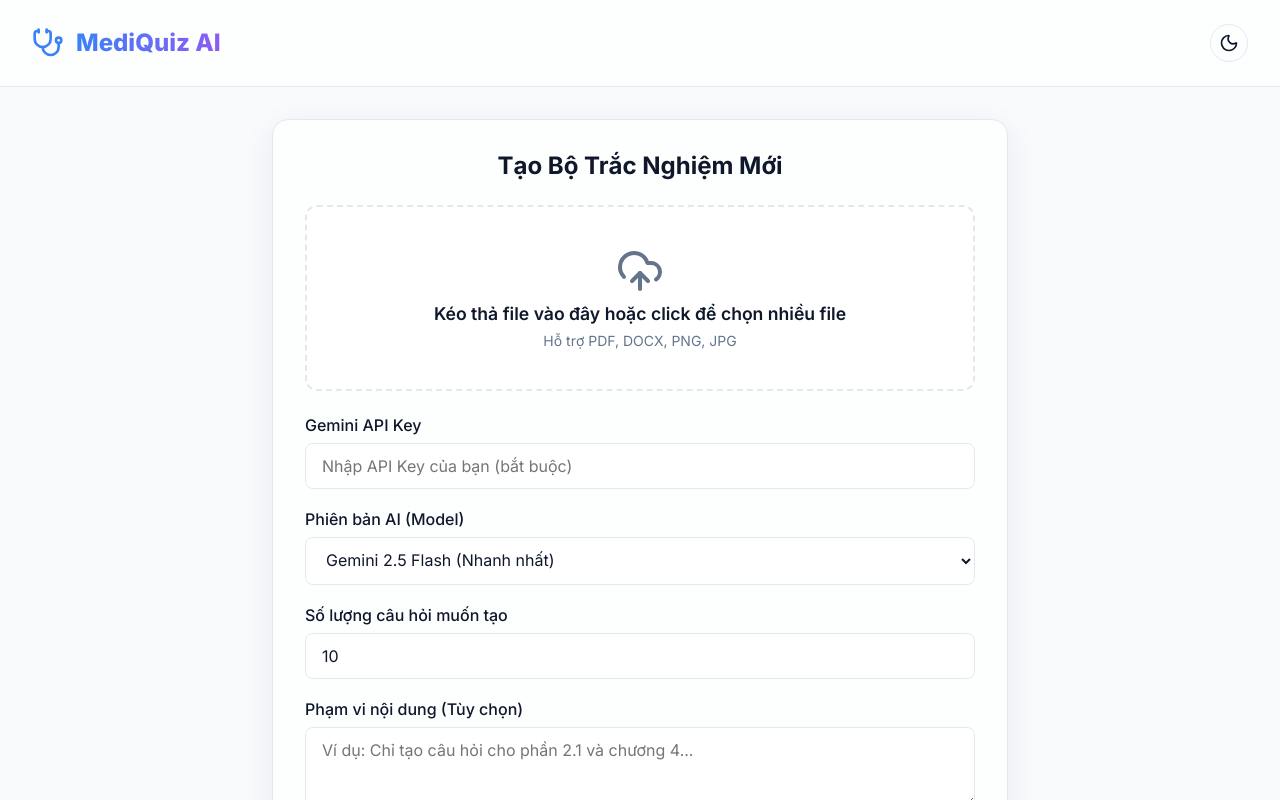
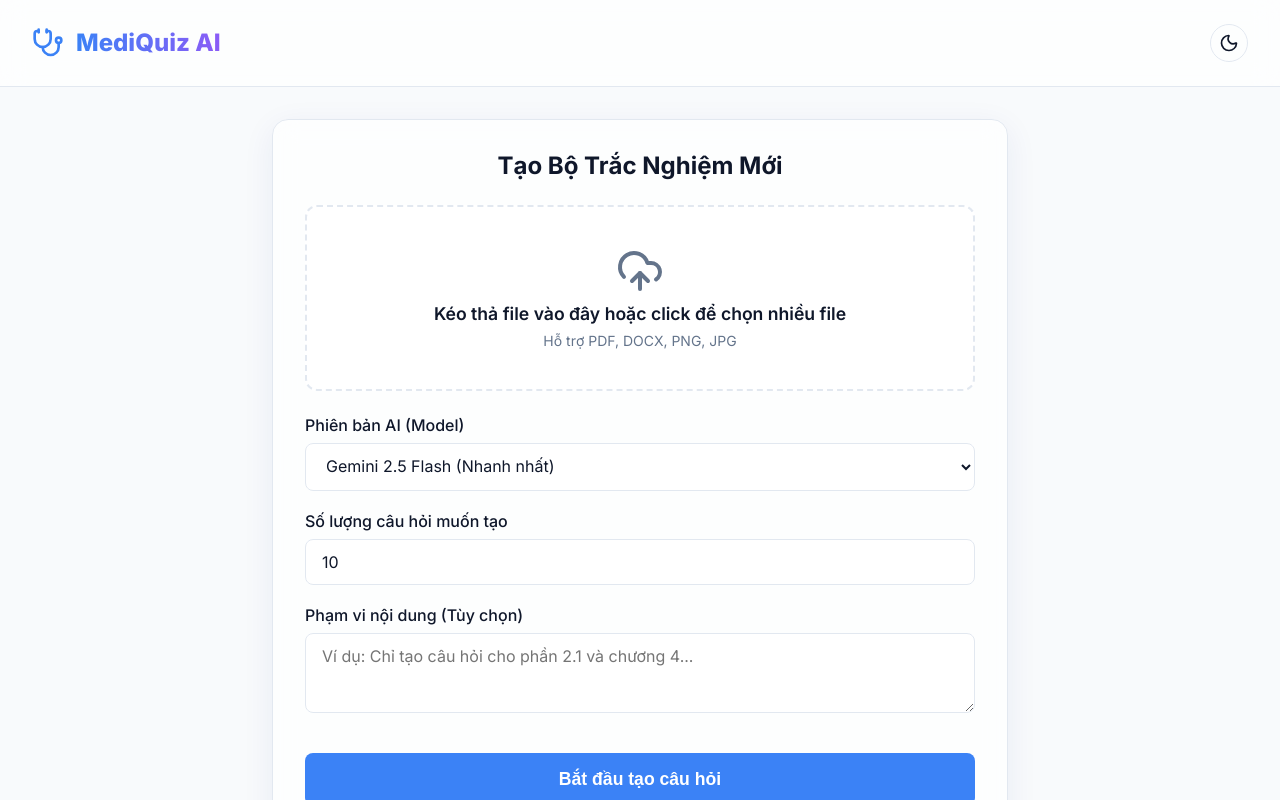
Before and after one commit to smolsosweet/quiz-medical-app, a Next.js app: page / in a window 1280 px wide. Shown: the top 800 px of the page. Built offline with nearby package versions, Linux system fonts and the light colour scheme.

Commit message:
feat: enhance medical prompt and implement hidden .env api key

```diff
--- a/src/app/api/generate/route.ts
+++ b/src/app/api/generate/route.ts
@@ -8,13 +8,17 @@ export async function POST(req: NextRequest) {
   try {
     const formData = await req.formData();
     const files = formData.getAll("files") as File[];
-    const apiKey = formData.get("apiKey") as string | null;
     const numQuestionsStr = formData.get("numQuestions") as string | null;
     const scope = formData.get("scope") as string | null;
     const previousQuestionsText = formData.get("previousQuestionsText") as string | null;
+    const apiKey = process.env.GEMINI_API_KEY;
 
-    if (!files || files.length === 0 || !apiKey || !numQuestionsStr) {
+    if (!files || files.length === 0 || !numQuestionsStr) {
       return NextResponse.json({ error: "Thiếu dữ liệu đầu vào." }, { status: 400 });
+    }
+
+    if (!apiKey) {
+      return NextResponse.json({ error: "Lỗi cấu hình Server: Thiếu API Key." }, { status: 500 });
     }
 
     const numQuestions = parseInt(numQuestionsStr, 10);
--- a/src/app/page.tsx
+++ b/src/app/page.tsx
@@ -21,7 +21,6 @@ export default function Home() {
 
   // Storage states
   const [files, setFiles] = useState<File[]>([]);
-  const [apiKey, setApiKey] = useState("");
   const [model, setModel] = useState("gemini-2.5-flash");
   const [scope, setScope] = useState("");
   const [previousQuestionsText, setPreviousQuestionsText] = useState("");
@@ -44,10 +43,6 @@ export default function Home() {
       setError("Vui lòng tải lên tài liệu.");
       return;
     }
-    if (!apiKey) {
-      setError("Vui lòng nhập Gemini API Key.");
-      return;
-    }
 
     setIsGenerating(true);
     setError("");
@@ -57,7 +52,6 @@ export default function Home() {
       files.forEach(file => {
         formData.append("files", file);
       });
-      formData.append("apiKey", apiKey);
       formData.append("model", model);
       formData.append("numQuestions", numQ.toString());
       if (scope.trim()) {
@@ -160,8 +154,6 @@ export default function Home() {
             error={error}
             files={files}
             setFiles={setFiles}
-            apiKey={apiKey}
-            setApiKey={setApiKey}
             model={model}
             setModel={setModel}
             scope={scope}
--- a/src/components/UploadConfig.tsx
+++ b/src/components/UploadConfig.tsx
@@ -10,8 +10,6 @@ interface Props {
   error: string;
   files: File[];
   setFiles: React.Dispatch<React.SetStateAction<File[]>>;
-  apiKey: string;
-  setApiKey: React.Dispatch<React.SetStateAction<string>>;
   model: string;
   setModel: React.Dispatch<React.SetStateAction<string>>;
   scope: string;
@@ -23,7 +21,6 @@ interface Props {
 export default function UploadConfig({
   onGenerate, isGenerating, error,
   files, setFiles,
-  apiKey, setApiKey,
   model, setModel,
   scope, setScope,
   sessions = [], onViewHistory
@@ -110,19 +107,6 @@ export default function UploadConfig({
       )}
 
       <div style={{ display: 'flex', flexDirection: 'column', gap: '1.25rem' }}>
-        <div>
-          <label style={{ display: 'block', marginBottom: '0.5rem', fontWeight: 500 }}>
-            Gemini API Key
-          </label>
-          <input
-            type="password"
-            className="input-field"
-            placeholder="Nhập API Key của bạn (bắt buộc)"
-            value={apiKey}
-            onChange={(e) => setApiKey(e.target.value)}
-          />
-        </div>
-
         <div>
           <label style={{ display: 'block', marginBottom: '0.5rem', fontWeight: 500 }}>
             Phiên bản AI (Model)
```
